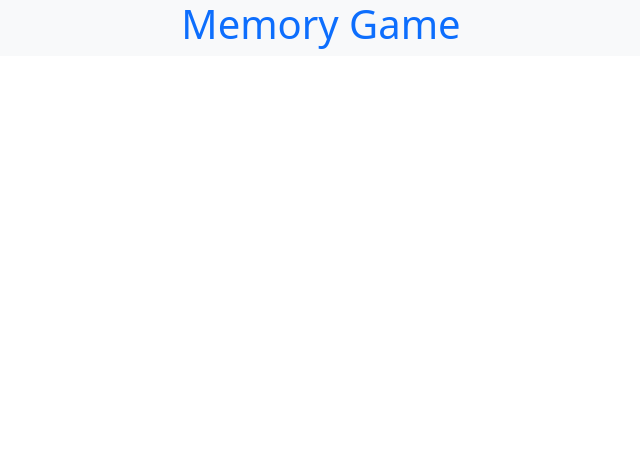
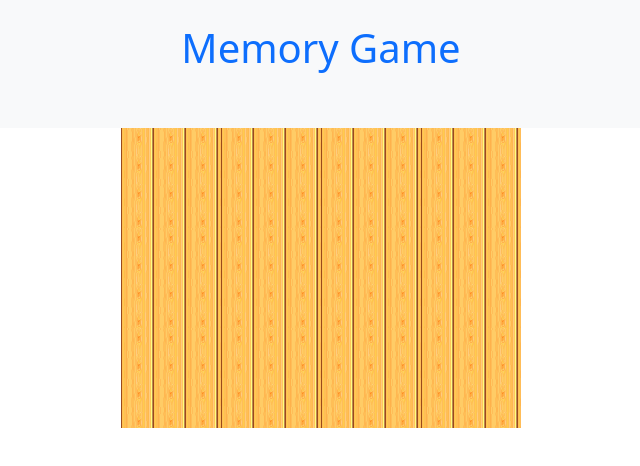
Before and after one commit to Manuuzzz/webdev2021, a plain HTML site: page MemoryGame/index.html in a window 1280 px wide. Shown: the whole page, without its empty margins (319-959 px from the left). Drawn offline with nearby package versions, Linux system fonts and the light colour scheme.

Commit message:
create board memory game

```diff
--- a/MemoryGame/css/style.css
+++ b/MemoryGame/css/style.css
@@ -1,3 +1,13 @@
 body {
     color: blue;
 }
+
+.gridbox {
+
+    display: flex;
+    flex-wrap: wrap;
+    height: 300px;
+    width: 400px;
+    align-items: center;
+
+}
--- a/MemoryGame/index.html
+++ b/MemoryGame/index.html
@@ -40,14 +40,18 @@
 </head>
 
 
-<body>
+<body onload="startgame()">
 
   <header>
-    <div class="container-fluid ">
-      <div id="topbar" class="row justify-content-md-center bg-light">
-      <h1 id="title" class="text-primary text-center">Memory Game</h1>
+    <div class="container-fluid">
+      <div id="topbar" class="row  bg-light">
+      <h1 id="title" class="text-primary text-center pt-4 pb-5">Memory Game</h1>
       </div>
-  </div>
+      <div class="row justify-content-center">
+      <div id="gameboard" class="gridbox bg-light text-center px-0">
+      </div>
+      </div>
+    </div>
     </header>
 
 <BR>
--- a/MemoryGame/script/start.js
+++ b/MemoryGame/script/start.js
@@ -0,0 +1,85 @@
+function startgame() {
+
+
+    const cardarray = [
+
+        {
+            name: 'fries',
+            img: 'images/fries.png'
+
+        },
+        {
+            name: 'fries',
+            img: 'images/fries.png'
+
+        },
+        {
+            name: 'fries',
+            img: 'images/fries.png'
+
+        },
+        {
+            name: 'fries',
+            img: 'images/fries.png'
+
+        },
+        {
+            name: 'fries',
+            img: 'images/fries.png'
+
+        },
+        {
+            name: 'fries',
+            img: 'images/fries.png'
+
+        },
+        {
+            name: 'fries',
+            img: 'images/fries.png'
+
+        },
+        {
+            name: 'fries',
+            img: 'images/fries.png'
+
+        },
+        {
+            name: 'fries',
+            img: 'images/fries.png'
+
+        },
+        {
+            name: 'fries',
+            img: 'images/fries.png'
+
+        },
+        {
+            name: 'fries',
+            img: 'images/fries.png'
+
+        },
+        {
+            name: 'fries',
+            img: 'images/fries.png'
+
+        }
+    ]
+
+
+    const gridbox = document.querySelector(".gridbox");
+    createboard();
+
+    function createboard() {
+
+        for(i = 0; i < cardarray.length; i++) {
+
+            var image = document.createElement('img');
+            image.setAttribute('src', 'images/blank.png');
+            image.setAttribute('width', '100px');
+            image.setAttribute('height', '100px');
+            gridbox.appendChild(image);
+        }
+
+    }
+
+}
```
Also changed, not shown: MemoryGame/images/blank.png (added).
